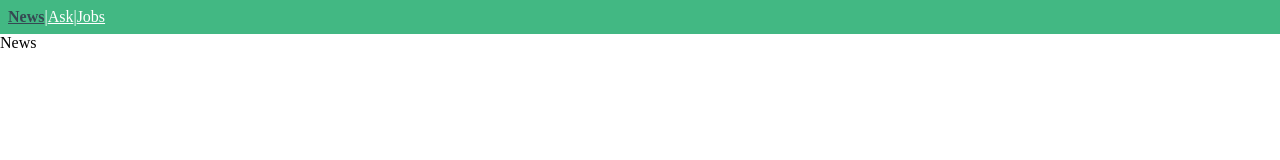
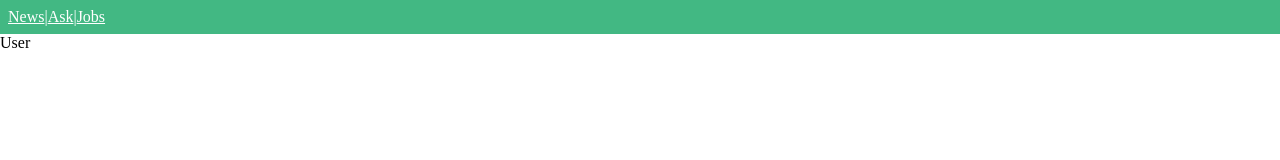
Before and after one commit to Coil-cell/vue-advenced, a Vue app in the folder vue-news/: page /user in a window 1280 px wide. Before the commit this address led to /user#/news. Shown: the top 160 px of the page. Built offline with nearby package versions, Linux system fonts and the light colour scheme.

Commit message:
✨  Edit: Router Directory Rename

```diff
--- a/vue-news/src/main.js
+++ b/vue-news/src/main.js
@@ -1,6 +1,6 @@
 import Vue from 'vue';
 import App from './App.vue';
-import { router } from './router/index.js';
+import { router } from './routes/index.js';
 
 Vue.config.productionTip = false;
 
--- /dev/null
+++ b/vue-news/src/views/ItemView.vue
@@ -0,0 +1,7 @@
+<template lang="">
+  <div>Item</div>
+</template>
+<script>
+export default {};
+</script>
+<style lang=""></style>
--- /dev/null
+++ b/vue-news/src/views/UserView.vue
@@ -0,0 +1,13 @@
+<template lang="">
+    <div>
+        User
+    </div>
+</template>
+<script>
+export default {
+
+}
+</script>
+<style lang="">
+
+</style>
```
Also changed, not shown: vue-news/src/routes/index.js (renamed from vue-news/src/router/index.js, +11 -0 lines).
